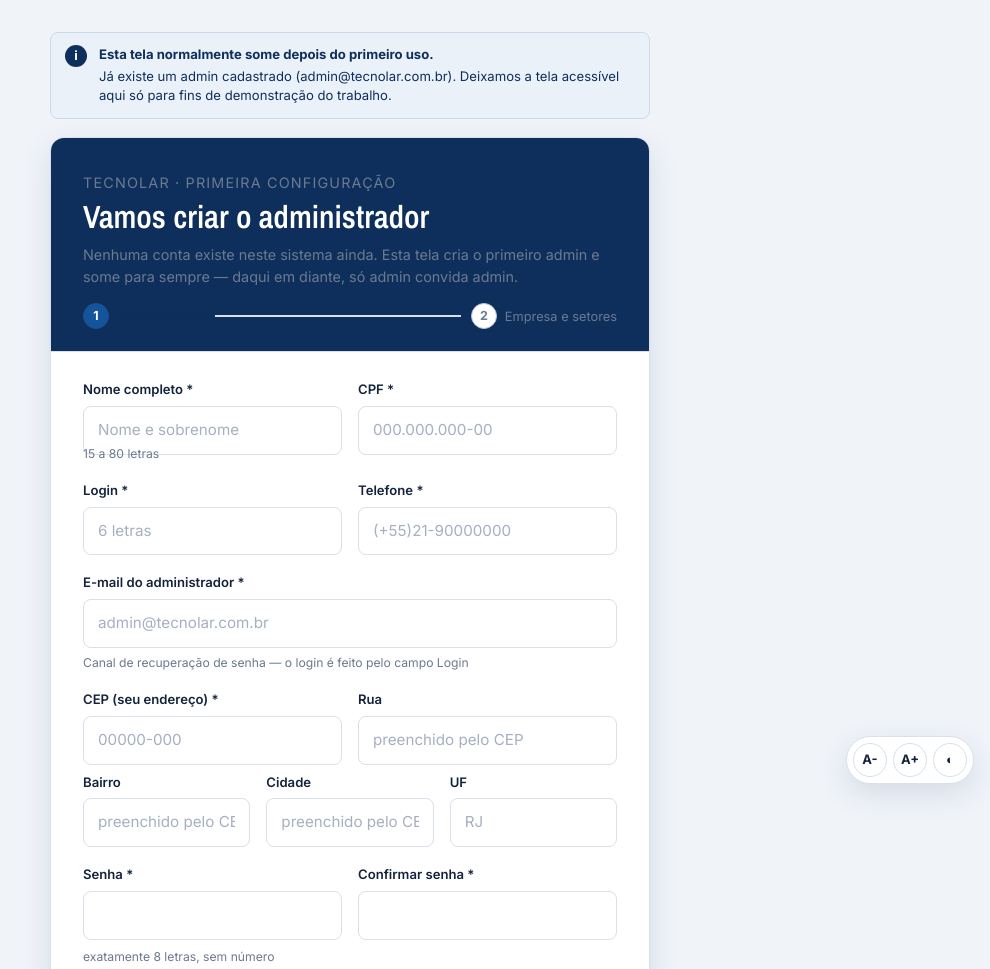
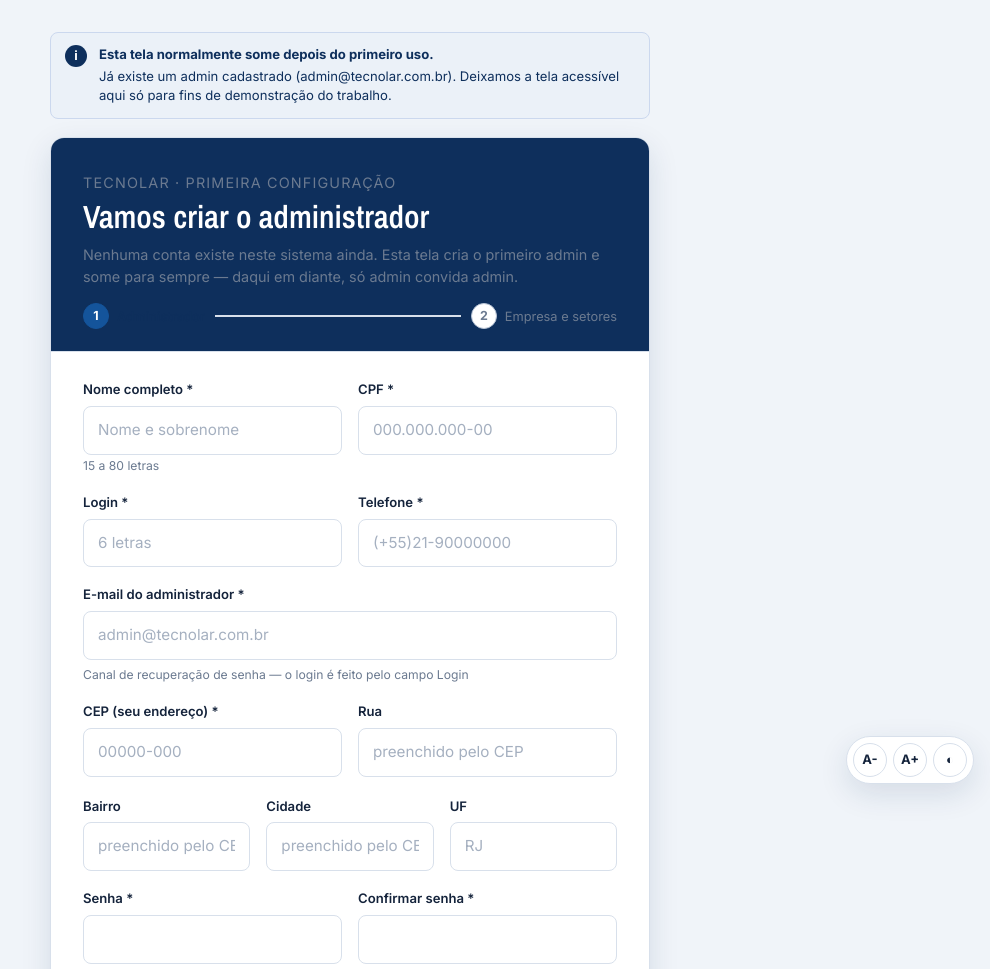
Before and after one commit to Andreferraz20/tecnolar, a plain HTML site: page admin/setup.html in a window 1280 px wide. Shown: the top 969 px of the page, without its empty margins (290-1280 px from the left). Drawn offline with nearby package versions, Linux system fonts and the light colour scheme.

Commit message:
corrige dica sobrepondo campo de cadastro e texto da badge da home

```diff
--- a/css/style.css
+++ b/css/style.css
@@ -1055,7 +1055,7 @@ textarea.entrada { min-height: 96px; resize: vertical; }
 .rotulo-secao { letter-spacing: 0.04em; }
 .rotulo-destaque-escuro { letter-spacing: 0.08em; color: #9DB7DC; }
 .texto-subtitulo-escuro { color: #C7D6ED; }
-.dica-compacta { margin-top: -10px; }
+.dica-compacta { margin-top: 2px; }
 .checkbox-espacado { margin-bottom: 18px; }
 .largura-360 { max-width: 360px; }
 .largura-560 { max-width: 560px; }
```
Also changed, not shown: index.html (+1 -1 lines).
